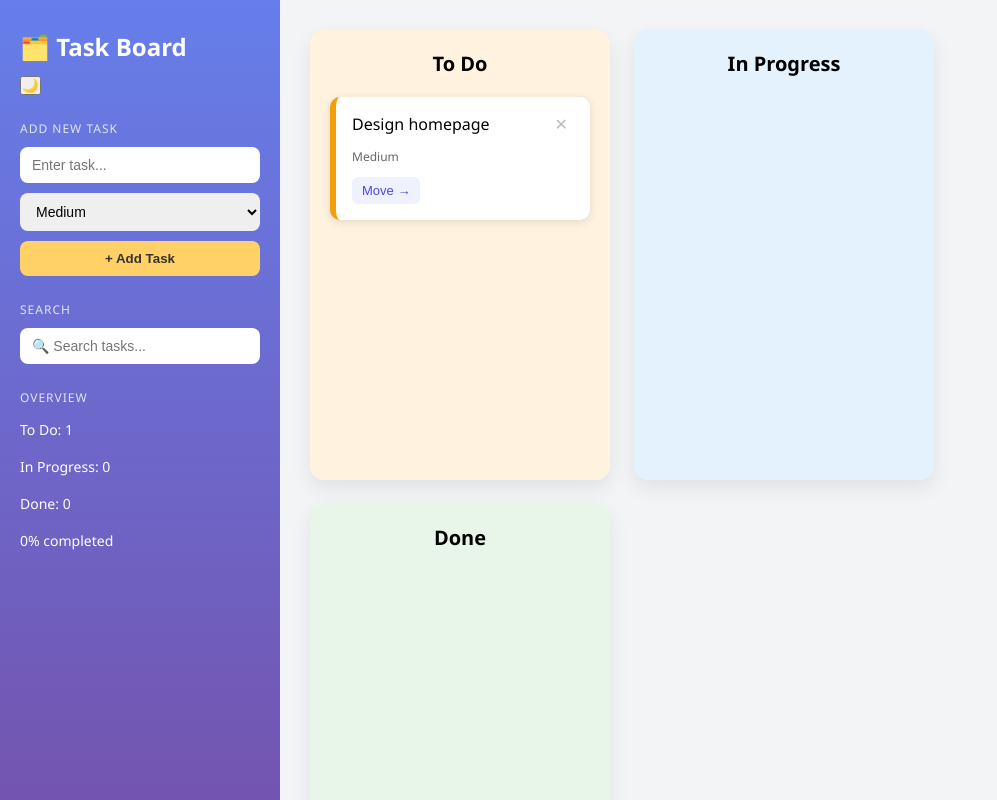
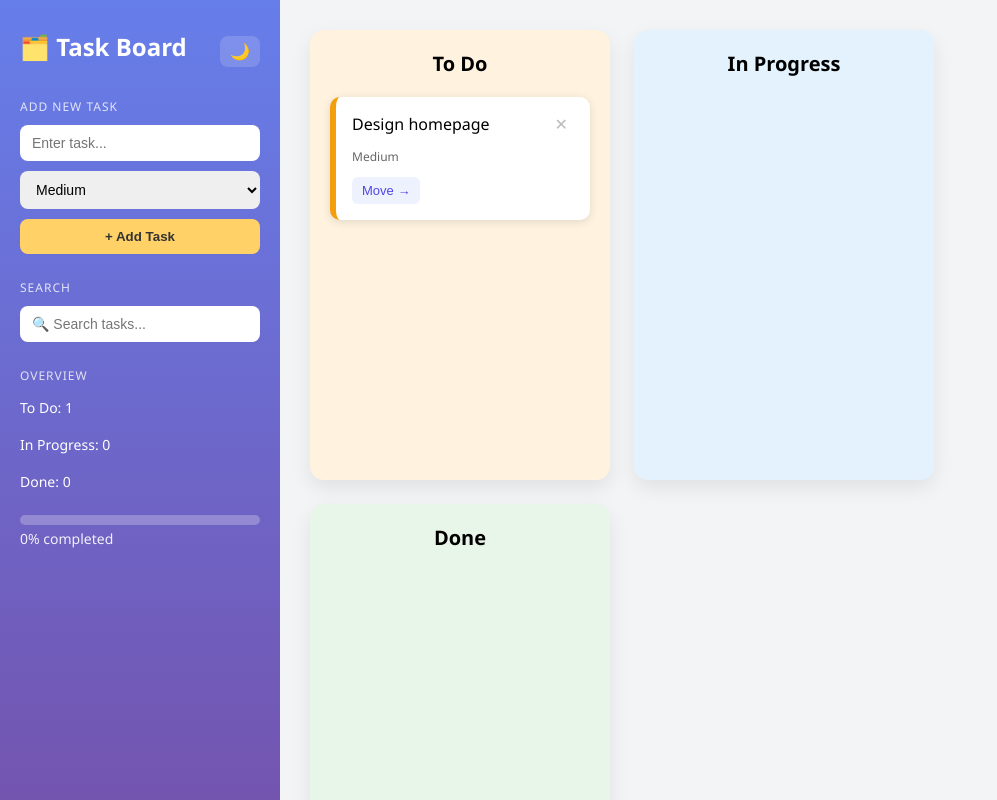
Before and after one commit to Akarshi617/kanban-board, a React (Vite) app: page / in a window 1280 px wide. Shown: the top 800 px of the page, without its empty margins (0-997 px from the left). Built offline with nearby package versions, Linux system fonts and the light colour scheme.

Commit message:
Update App.css

```diff
--- a/src/App.css
+++ b/src/App.css
@@ -240,3 +240,95 @@ body {
     min-height: auto;
   }
 }
+/* ===== PROGRESS BAR ===== */
+
+.progress-wrapper {
+  margin-top: 10px;
+}
+
+.progress-bar-bg {
+  width: 100%;
+  height: 10px;
+  background: rgba(255, 255, 255, 0.25);
+  border-radius: 999px;
+  overflow: hidden;
+}
+
+.progress-bar-fill {
+  height: 100%;
+  background: #4ade80;
+  border-radius: 999px;
+  transition: width 0.3s ease;
+}
+
+.progress-label {
+  font-size: 12px;
+  margin-top: 6px;
+  opacity: 0.9;
+}
+
+/* ===== TASK TIME TAG ===== */
+
+.time-tag {
+  font-size: 11px;
+  color: #999;
+  margin: -6px 0 12px 0;
+}
+
+/* ===== DARK MODE TOGGLE BUTTON ===== */
+
+.sidebar-top {
+  display: flex;
+  justify-content: space-between;
+  align-items: center;
+}
+
+.dark-toggle {
+  background: rgba(255, 255, 255, 0.15);
+  border: none;
+  color: white;
+  font-size: 16px;
+  padding: 6px 10px;
+  border-radius: 8px;
+  cursor: pointer;
+}
+
+.dark-toggle:hover {
+  background: rgba(255, 255, 255, 0.3);
+}
+
+/* ===== DARK MODE STYLES ===== */
+
+.app-shell.dark {
+  background: #1e1e2f;
+}
+
+.app-shell.dark .column-todo {
+  background: #2a2438;
+}
+
+.app-shell.dark .column-progress {
+  background: #22283a;
+}
+
+.app-shell.dark .column-done {
+  background: #1f3329;
+}
+
+.app-shell.dark .column h2 {
+  color: #f1f1f1;
+}
+
+.app-shell.dark .card {
+  background: #2e2e42;
+  color: #f1f1f1;
+}
+
+.app-shell.dark .card-top p {
+  color: #f1f1f1;
+}
+
+.app-shell.dark .priority-tag,
+.app-shell.dark .time-tag {
+  color: #aaa;
+}
```
